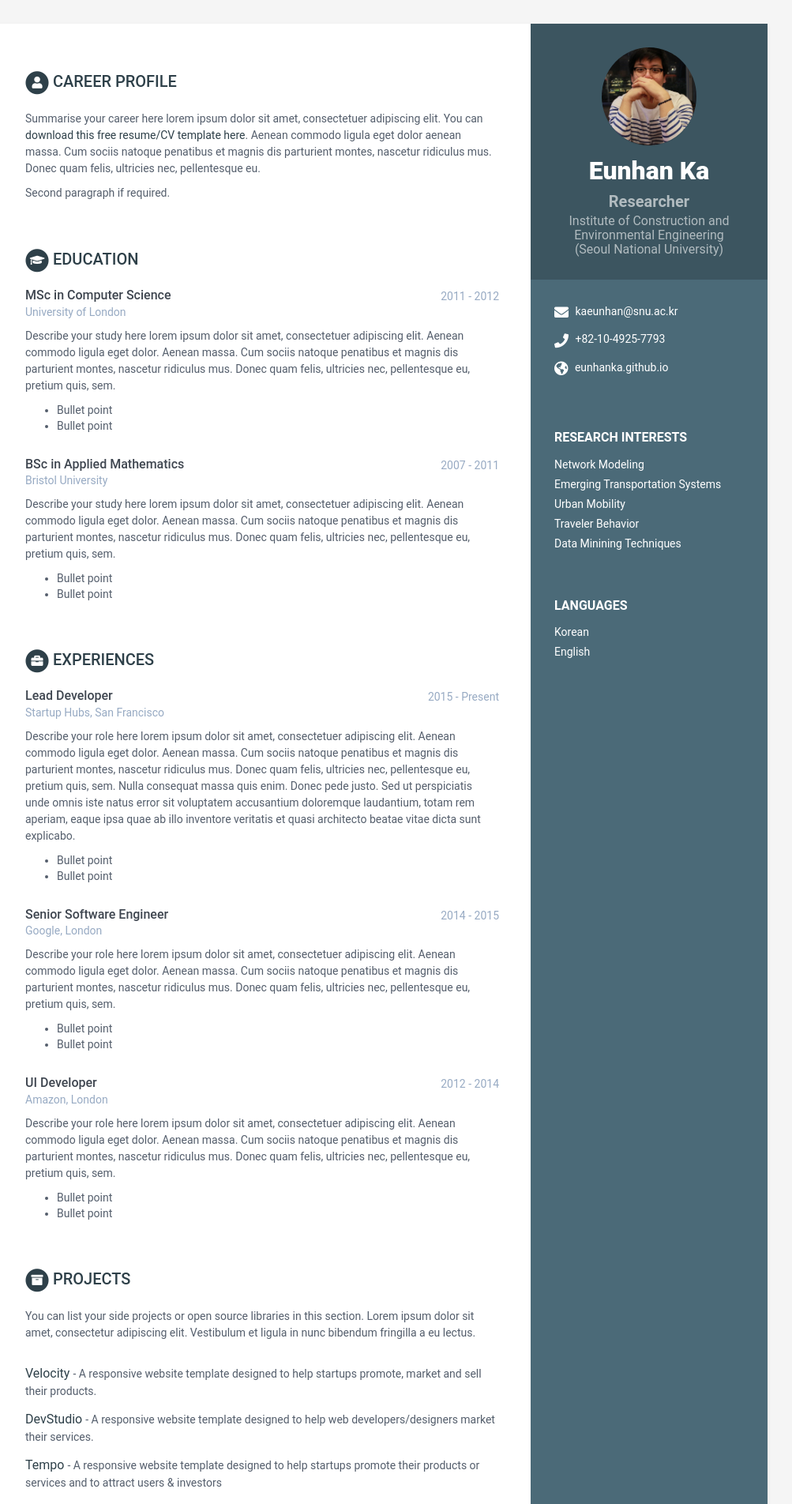
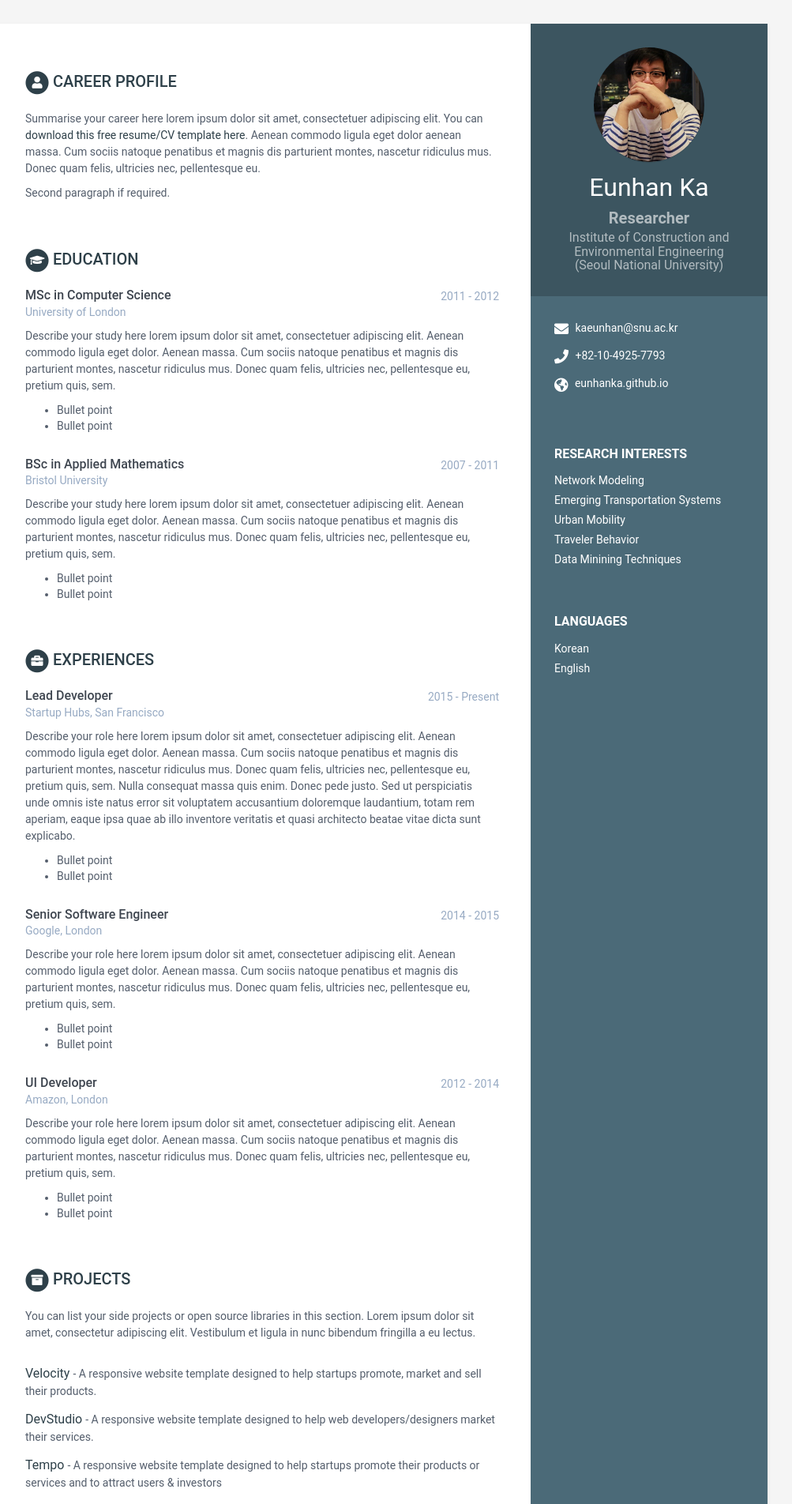
Before and after one commit to eunhanka/eunhanka.github.io, a Jekyll site: the page built from index.html, in a window 1280 px wide. Shown: the top 1904 px of the page at 79% size, without its empty margins (168-1171 px from the left). Built offline with Jekyll 4.4.1, drawn with Linux system fonts in a browser that asks for light colours.

Commit message:
Update _base.scss

```diff
--- a/_sass/_base.scss
+++ b/_sass/_base.scss
@@ -56,7 +56,7 @@ p {
     }
     .name {
         font-size: 32px;
-        font-weight: 900;
+        font-weight: 400;
         margin-top: 0;
         margin-bottom: 10px;
     }
@@ -80,7 +80,7 @@ p {
 
     .avatar {
         //used for profile image
-        max-width: 120px;
+        max-width: 140px;
         margin-bottom: 15px;
         border: 0px solid #fff;
         border-radius: 100%;
```
